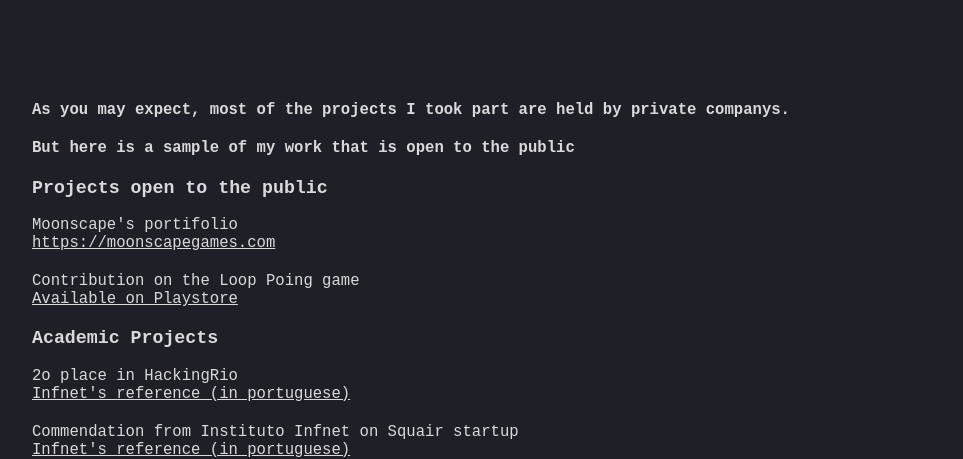
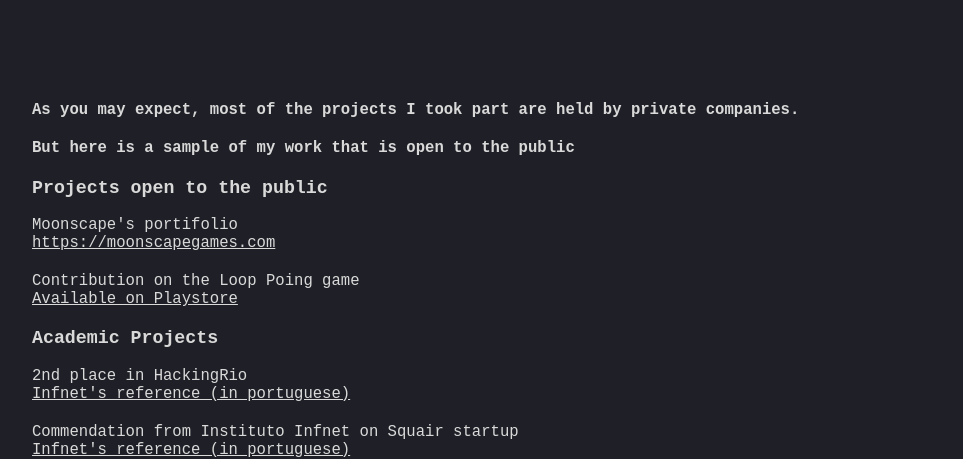
Before and after one commit to padulav/personal_portifolio, a React (Create React App) app: page /projects in a window 1280 px wide. Shown: the top 459 px of the page, without its empty margins (288-1251 px from the left). Built offline with nearby package versions, Linux system fonts and the light colour scheme; a web font is replaced by a local one.

Commit message:
typo fix

```diff
--- a/src/views/About.js
+++ b/src/views/About.js
@@ -41,7 +41,7 @@
                 <a href={cv} className='flex cv'>
                     <img className='pdfIcon' src={pdf} alt='pdf'/>
                     <div className='grid'>
-                        <span>Looking for somenthing more oficial?</span>
+                        <span>Looking for somenthing more official?</span>
                         <span>Take a look at my Curriculum Vitae</span>
                     </div>
                 </a>
--- a/src/views/Projects.js
+++ b/src/views/Projects.js
@@ -4,7 +4,7 @@
     render(){
         return(
             <div className='projects page'>
-                <h4>As you may expect, most of the projects I took part are held by private companys.</h4>
+                <h4>As you may expect, most of the projects I took part are held by private companies.</h4>
                 <h4>But here is a  sample of my work that is open to the public</h4>
 
                 <div className='open-to-public'>
@@ -25,7 +25,7 @@
                 <h3>Academic Projects</h3>
 
                 <span className='project'>
-                        2o place in HackingRio
+                        2nd place in HackingRio
                         <a href='https://www.infnet.edu.br/esti/faculdade-86-alunos-do-infnet-ficam-entre-os-finalistas-do-cluster-de-esportes-do-hackingrio'>Infnet's reference (in portuguese)</a>
                 </span>
                 <span className='project'>
```
